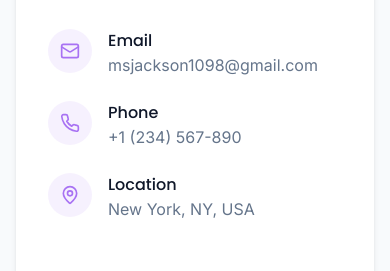
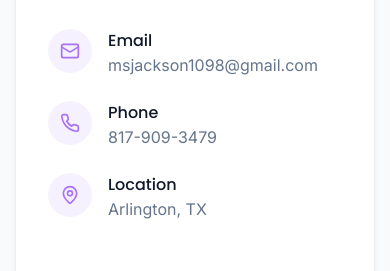
Before and after one commit to PeterNdiforchu/interactive-analytics-universe, a React (Vite) app: page /contact in a window 390 px wide. Shown: the part 1161-1432 px from the top of the page. Built offline with nearby package versions, Linux system fonts and the light colour scheme.

Commit message:
Update contact information
I updated the phone number and address in `src/pages/Contact.tsx` as you requested.

- Phone number changed to 817-909-3479.
- Location/Address changed to Arlington, TX.

```diff
--- a/src/pages/Contact.tsx
+++ b/src/pages/Contact.tsx
@@ -40,8 +40,8 @@ const Contact = () => {
                     </div>
                     <div>
                       <h3 className="font-medium">Phone</h3>
-                      <a href="tel:+1234567890" className="text-muted-foreground hover:text-primary transition-colors">
-                        +1 (234) 567-890
+                      <a href="tel:8179093479" className="text-muted-foreground hover:text-primary transition-colors">
+                        817-909-3479
                       </a>
                     </div>
                   </div>
@@ -53,7 +53,7 @@ const Contact = () => {
                     <div>
                       <h3 className="font-medium">Location</h3>
                       <p className="text-muted-foreground">
-                        New York, NY, USA
+                        Arlington, TX
                       </p>
                     </div>
                   </div>
```
